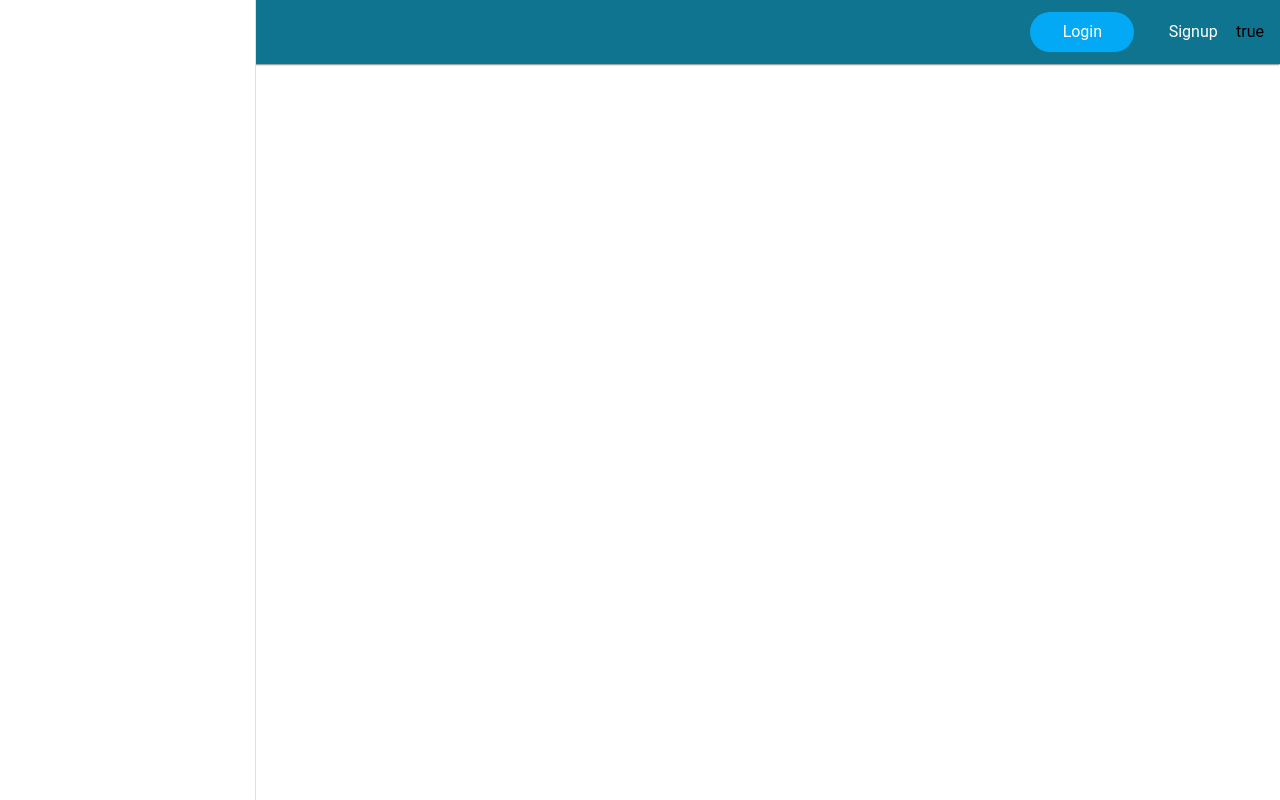
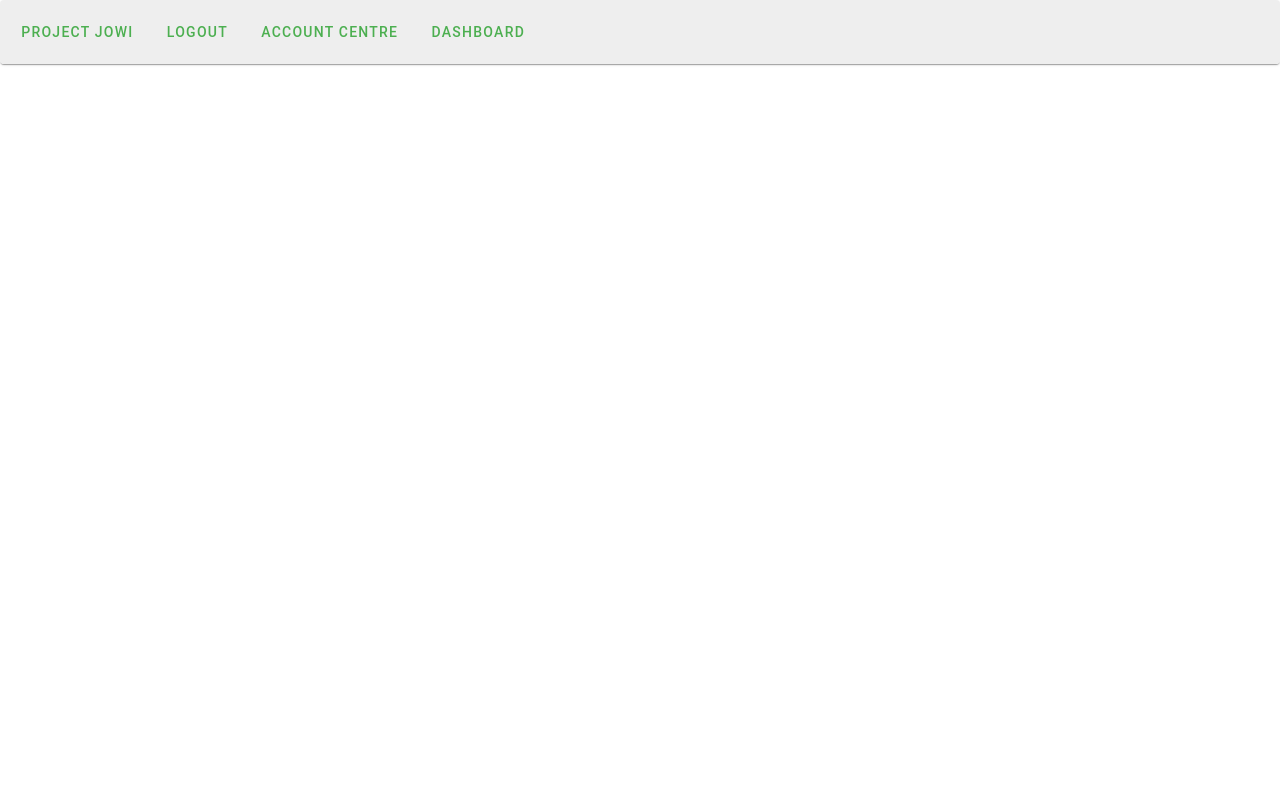
Before and after one commit to Mitchelle-64/project_jowi_ui, a Vue app: page /shipper/dashboard in a window 1280 px wide. Built offline with nearby package versions, Linux system fonts and the light colour scheme; sample sign-in values are in the browser's storage.

Commit message:
created two variations of the navigation, one for logged in users and one for logged out users. I also added some functionality to the 'dashboard' button so user can access the correct dashboard.

```diff
--- a/src/App.vue
+++ b/src/App.vue
@@ -1,15 +1,15 @@
 <template>
-  <nav class="flex items-center bg-dark-blue h-16 p-4 elevation-1">
-    <!-- Icon and Title on the left -->
+  <!-- <nav class="flex items-center bg-dark-blue h-16 p-4 elevation-1">
+    Icon and Title on the left
     <div class="flex items-center">
       <i class="icon fa-solid fa-earth-africa text-white text-2xl"></i>
       <router-link to="/" class="h1 text-white text-xl">Project Jowi</router-link>
     </div>
 
-    <!-- Spacing between Icon/Title and Login/Signup links -->
+    Spacing between Icon/Title and Login/Signup links
     <div class="flex-grow"></div>
 
-    <!-- Login and Signup links on the right -->
+    Login and Signup links on the right
     <div class="flex gap-4 w-1/6 justify-evenly">
       <router-link to="/login" class="flex items-center rounded-full bg-light-blue w-[50%] text-white h-10 justify-center">
         Login
@@ -18,25 +18,77 @@
     </div>
 
     <p> {{ store.state.isLoggedIn }}  </p>
-  </nav>
+  </nav> -->
 
 
+
+
+
+  <v-card>
+    <v-layout row wrap>
+      <v-toolbar v-if="store.state.isLoggedIn">
+        <v-btn color="success" to="/"> Project Jowi </v-btn>
+        <v-btn color="success" to="/logout"> Logout </v-btn>
+        <v-btn color="success">  Account Centre </v-btn>
+        <!-- Redirect to the respective dashboard based on the user's role -->
+        <v-btn color="success" @click="redirectToDashboard"> Dashboard</v-btn>
+      </v-toolbar>
+
+      <v-toolbar color="primary" v-else>
+        <v-btn color="success" to="/">Project Jowi </v-btn>
+        <v-btn color="success" to="/login"> Login </v-btn>
+        <v-btn color="success" to="/signup"> Signup </v-btn>
+
+      </v-toolbar>
+
+    </v-layout>
+  </v-card>
+
   <router-view />
+
+
+
+
 </template>
 
 <script setup>
 import { useStore } from 'vuex';
+import jwt_decode from 'jwt-decode';
+import router from './router';
 
 const store = useStore();
+store.commit('setIsLoggedIn');
 
-store.commit('setIsLoggedIn');
+const authToken = localStorage.getItem('authToken');
+const decodedToken = authToken ? jwt_decode(authToken) : null;
+const userRole = decodedToken ? decodedToken.role : null;
+
+const redirectToDashboard = () => {
+  // Add logic to check the user's role and redirect accordingly
+  if (userRole === 'admin') {
+    router.push({ name: 'admin-dashboard' });
+  } else if (userRole === 'shipper') {
+    router.push({ name: 'shipper-dashboard' });
+  } else if (userRole === 'driver') {
+    router.push({ name: 'driver-dashboard' });
+  } else if (userRole === 'transporter') {
+    router.push({ name: 'transporter-dashboard' });
+  } else {
+    // Handle the case if the user's role is not recognized or dashboard not available for the role
+    // For example, redirect to a default dashboard or show an error message
+    console.error('Unknown user role or dashboard not available.');
+  }
+};
+
+
+
 
 </script>
 
 <style scoped>
 /* Add additional styles here if needed */
 
-/* Center the icon and title vertically within the flex container */
+/* Center the icon and title vertically within the flex container
 nav .icon,
 nav .h1 {
   margin-top: auto;
@@ -48,17 +100,17 @@ nav .h1 {
 }
 
 /* Add gap between the icon and the dark-blue background */
-nav .icon {
+/* nav .icon {
   margin-right: 8px;
-}
+} */
 
-/* Add padding to the login and signup links */
+/* Add padding to the login and signup links
 nav a {
   padding: 0.5rem 1rem;
 }
 
-/* Center the text within the light blue background */
+Center the text within the light blue background
 nav .rounded-full {
   display: flex;
-}
+} */
 </style>
--- a/src/views/ShipperDashboardView.vue
+++ b/src/views/ShipperDashboardView.vue
@@ -1,12 +1,12 @@
 <template>
     <v-layout>
-        <v-navigation-drawer>
+        <!-- <v-navigation-drawer>
             <v-list>
                 <v-list-item>
 
                 </v-list-item>
             </v-list>
-        </v-navigation-drawer>
+        </v-navigation-drawer> -->
 
     </v-layout>
 
```
